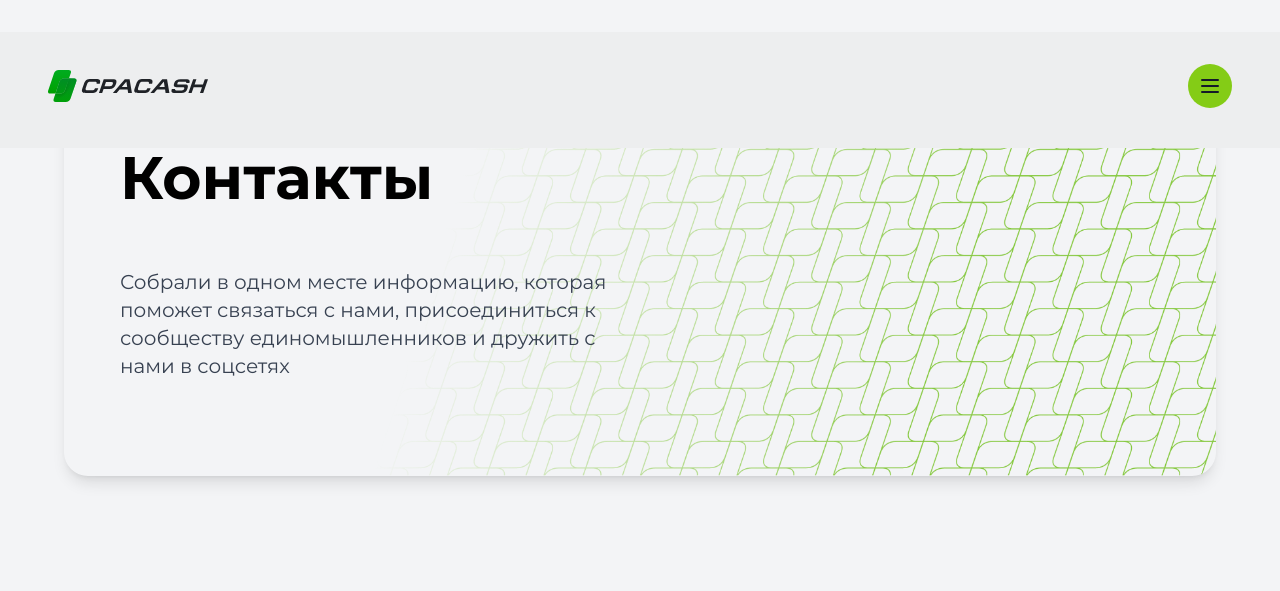
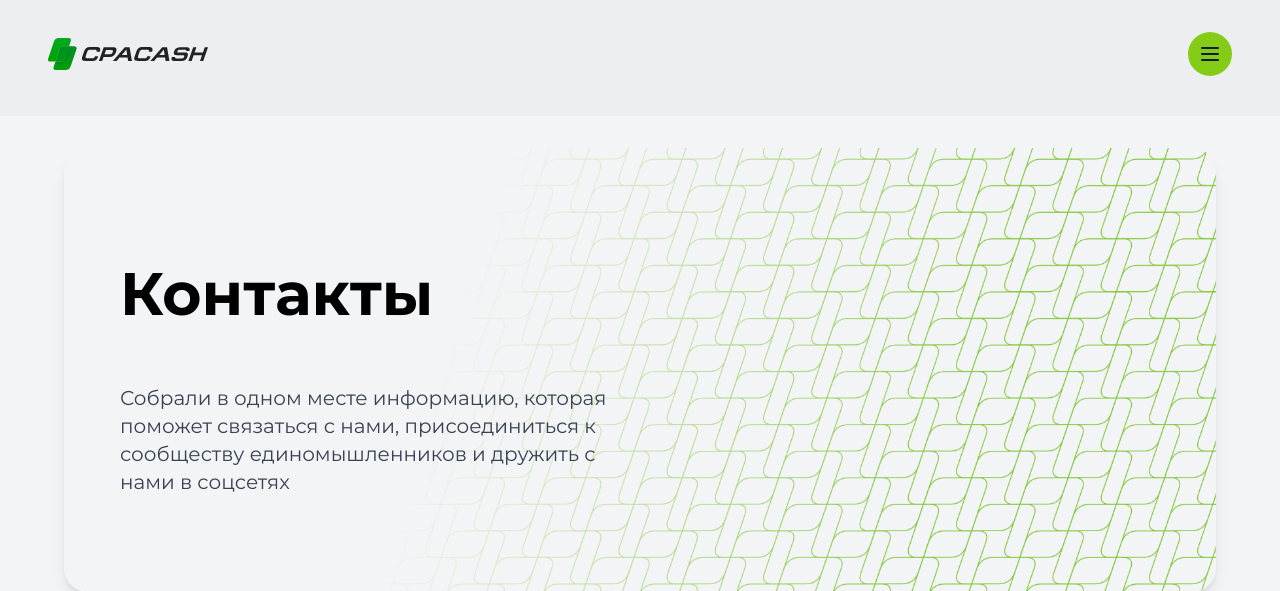
Before and after one commit to Foldren/SITE__CpacashPro.fast-api, a FastAPI app: page /contacts in a window 1280 px wide. Shown: the top 591 px of the page. Run offline with FastAPI, Linux system fonts and the light colour scheme; parts of the project's set-up code (start-up, migrations or seed data) failed here and were passed over; some web fonts are replaced.

Commit message:
add new changes main 8

```diff
--- a/source/templates/components/navbar.html
+++ b/source/templates/components/navbar.html
@@ -1,4 +1,4 @@
-<nav class="fixed z-50 w-screen bg-gray-light-custom flex flex-col pt-8 xl-custom:px-46 px-12 pb-10">
+<nav class="sticky z-50 w-screen bg-gray-light-custom flex flex-col pt-8 xl-custom:px-46 px-12 pb-10">
     <div class="flex flex-row items-center xl-custom:justify-start justify-between">
         <a href="/">
             <svg class="flex-none mr-8" width="160" height="32" viewBox="0 0 160 32" fill="none" xmlns="http://www.w3.org/2000/svg">
```
